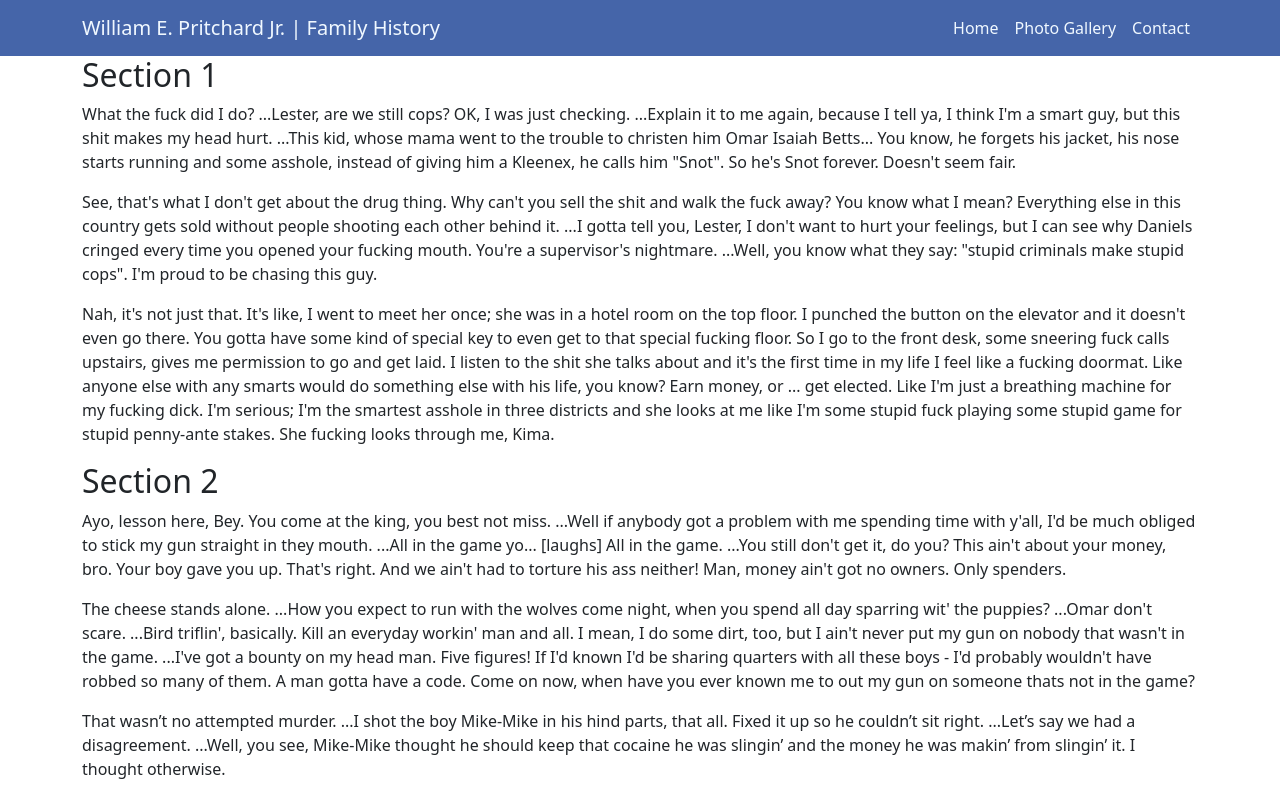
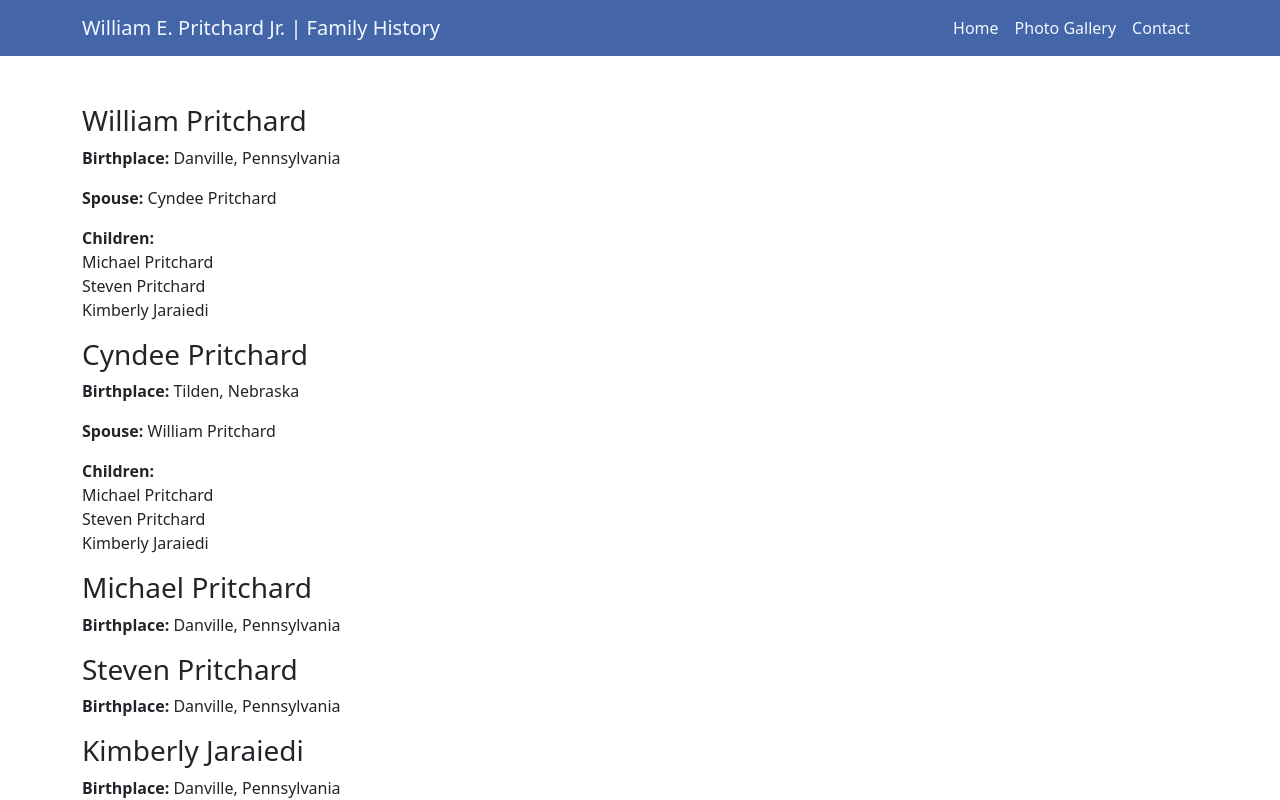
Before and after one commit to spritchard54/pritchard, a React (Vite) app: page / in a window 1280 px wide. Shown: the top 800 px of the page. Built offline with nearby package versions, Linux system fonts and the light colour scheme.

Commit message:
Data files updated, and initial content loaded

```diff
--- a/src/data/people.json
+++ b/src/data/people.json
@@ -0,0 +1,104 @@
+[
+    {
+        "_id": {
+            "$oid": "6aa45d044b02fc3d05a49db2"
+        },
+        "name": {
+            "first": "William",
+            "middle": "Eugene",
+            "last": "Pritchard",
+            "suffix": "Jr."
+        },
+        "birth": {
+            "date": "1950-08-29",
+            "location": {
+                "town": "Danville",
+                "state": "Pennsylvania",
+                "country": "United States"
+            }
+        },
+        "personKey": "william-pritchard-9db2"
+    },
+    {
+        "_id": {
+            "$oid": "6aa54e394b02fc3d05a49db5"
+        },
+        "name": {
+            "first": "Cyndee",
+            "Middle": "Susan",
+            "last": "Pritchard",
+            "suffix": "Jr.",
+            "maiden": "Dunivan"
+        },
+        "birth": {
+            "date": "1950-08-29",
+            "location": {
+                "town": "Tilden",
+                "state": "Nebraska",
+                "country": "United States"
+            }
+        },
+        "personKey": "cyndee-pritchard-9db5"
+    },
+    {
+        "_id": {
+            "$oid": "6aa54efb4b02fc3d05a49db6"
+        },
+        "name": {
+            "first": "Michael",
+            "middle": "Joseph",
+            "last": "Pritchard",
+            "suffix": ""
+        },
+        "birth": {
+            "date": "1977-04-26",
+            "location": {
+                "town": "Danville",
+                "state": "Pennsylvania",
+                "country": "United States"
+            }
+        },
+        "personKey": "michael-pritchard-9db6"
+    },
+    {
+        "_id": {
+            "$oid": "6aa54f374b02fc3d05a49db7"
+        },
+        "name": {
+            "first": "Steven",
+            "middle": "William",
+            "last": "Pritchard",
+            "suffix": ""
+        },
+        "birth": {
+            "date": "1979-09-05",
+            "location": {
+                "town": "Danville",
+                "state": "Pennsylvania",
+                "country": "United States"
+            }
+        },
+        "personKey": "steven-pritchard-9db7"
+    },
+    {
+        "_id": {
+            "$oid": "6aa54f8a4b02fc3d05a49db8"
+        },
+        "name": {
+            "first": "Kimberly",
+            "Middle": "Lynn",
+            "last": "Jaraiedi",
+            "suffix": "",
+            "maiden": "Pritchard"
+        },
+        "birth": {
+            "date": "1983-04-12",
+            "location": {
+                "town": "Danville",
+                "state": "Pennsylvania",
+                "country": "United States"
+            }
+        },
+        "personKey": "kimberly-jaraiedi-9db8"
+    }
+]
--- /dev/null
+++ b/src/data/relationships.json
@@ -0,0 +1,96 @@
+[
+    {
+        "_id": {
+            "$oid": "6aa5c192a091364f8a82169f"
+        },
+        "type": "spouse",
+        "person1Id": {
+            "$oid": "6aa45d044b02fc3d05a49db2"
+        },
+        "person2Id": {
+            "$oid": "6aa54e394b02fc3d05a49db5"
+        },
+        "marriage": {
+            "year": 1975,
+            "place": {
+                "town": "Tilden",
+                "state": "Nebraska",
+                "country": "United States"
+            },
+            "day": "15",
+            "month": "March"
+        }
+    },
+    {
+        "_id": {
+            "$oid": "6aa5c24ea091364f8a8216a0"
+        },
+        "type": "parent-child",
+        "parentId": {
+            "$oid": "6aa45d044b02fc3d05a49db2"
+        },
+        "childId": {
+            "$oid": "6aa54efb4b02fc3d05a49db6"
+        }
+    },
+    {
+        "_id": {
+            "$oid": "6aa5c24ea091364f8a8216a1"
+        },
+        "type": "parent-child",
+        "parentId": {
+            "$oid": "6aa54e394b02fc3d05a49db5"
+        },
+        "childId": {
+            "$oid": "6aa54efb4b02fc3d05a49db6"
+        }
+    },
+    {
+        "_id": {
+            "$oid": "6aa5c24ea091364f8a8216a2"
+        },
+        "type": "parent-child",
+        "parentId": {
+            "$oid": "6aa45d044b02fc3d05a49db2"
+        },
+        "childId": {
+            "$oid": "6aa54f374b02fc3d05a49db7"
+        }
+    },
+    {
+        "_id": {
+            "$oid": "6aa5c24ea091364f8a8216a3"
+        },
+        "type": "parent-child",
+        "parentId": {
+            "$oid": "6aa54e394b02fc3d05a49db5"
+        },
+        "childId": {
+            "$oid": "6aa54f374b02fc3d05a49db7"
+        }
+    },
+    {
+        "_id": {
+            "$oid": "6aa5c24ea091364f8a8216a4"
+        },
+        "type": "parent-child",
+        "parentId": {
+            "$oid": "6aa45d044b02fc3d05a49db2"
+        },
+        "childId": {
+            "$oid": "6aa54f8a4b02fc3d05a49db8"
+        }
+    },
+    {
+        "_id": {
+            "$oid": "6aa5c24ea091364f8a8216a5"
+        },
+        "type": "parent-child",
+        "parentId": {
+            "$oid": "6aa54e394b02fc3d05a49db5"
+        },
+        "childId": {
+            "$oid": "6aa54f8a4b02fc3d05a49db8"
+        }
+    }
+]
--- a/src/pages/Home.jsx
+++ b/src/pages/Home.jsx
@@ -1,78 +1,178 @@
+import people from "../data/people.json";
+import relationships from "../data/relationships.json";
+
 function Home() {
   return (
-    <main className="container">
-      <h2>Section 1</h2>
-      <section>
-        <p>
-          What the fuck did I do? ...Lester, are we still cops? OK, I was just
-          checking. ...Explain it to me again, because I tell ya, I think I'm a
-          smart guy, but this shit makes my head hurt. ...This kid, whose mama
-          went to the trouble to christen him Omar Isaiah Betts... You know, he
-          forgets his jacket, his nose starts running and some asshole, instead
-          of giving him a Kleenex, he calls him "Snot". So he's Snot forever.
-          Doesn't seem fair.
-        </p>
-        <p>
-          See, that's what I don't get about the drug thing. Why can't you sell
-          the shit and walk the fuck away? You know what I mean? Everything else
-          in this country gets sold without people shooting each other behind
-          it. ...I gotta tell you, Lester, I don't want to hurt your feelings,
-          but I can see why Daniels cringed every time you opened your fucking
-          mouth. You're a supervisor's nightmare. ...Well, you know what they
-          say: "stupid criminals make stupid cops". I'm proud to be chasing this
-          guy.
-        </p>
-        <p>
-          Nah, it's not just that. It's like, I went to meet her once; she was
-          in a hotel room on the top floor. I punched the button on the elevator
-          and it doesn't even go there. You gotta have some kind of special key
-          to even get to that special fucking floor. So I go to the front desk,
-          some sneering fuck calls upstairs, gives me permission to go and get
-          laid. I listen to the shit she talks about and it's the first time in
-          my life I feel like a fucking doormat. Like anyone else with any
-          smarts would do something else with his life, you know? Earn money, or
-          ... get elected. Like I'm just a breathing machine for my fucking
-          dick. I'm serious; I'm the smartest asshole in three districts and she
-          looks at me like I'm some stupid fuck playing some stupid game for
-          stupid penny-ante stakes. She fucking looks through me, Kima.
-        </p>
-      </section>
-       <h2>Section 2</h2>
-      <section>
-        <p>
-          Ayo, lesson here, Bey. You come at the king, you best not miss.
-          ...Well if anybody got a problem with me spending time with y'all, I'd
-          be much obliged to stick my gun straight in they mouth. ...All in the
-          game yo... [laughs] All in the game. ...You still don't get it, do
-          you? This ain't about your money, bro. Your boy gave you up. That's
-          right. And we ain't had to torture his ass neither! Man, money ain't
-          got no owners. Only spenders.
-        </p>
-        <p>
-          The cheese stands alone. ...How you expect to run with the wolves come
-          night, when you spend all day sparring wit' the puppies? ...Omar don't
-          scare. ...Bird triflin', basically. Kill an everyday workin' man and
-          all. I mean, I do some dirt, too, but I ain't never put my gun on
-          nobody that wasn't in the game. ...I've got a bounty on my head man.
-          Five figures! If I'd known I'd be sharing quarters with all these boys
-          - I'd probably wouldn't have robbed so many of them. A man gotta have
-          a code. Come on now, when have you ever known me to out my gun on
-          someone thats not in the game?
-        </p>
-        <p>
-          That wasn’t no attempted murder. ...I shot the boy Mike-Mike in his
-          hind parts, that all. Fixed it up so he couldn’t sit right. ...Let’s
-          say we had a disagreement. ...Well, you see, Mike-Mike thought he
-          should keep that cocaine he was slingin’ and the money he was makin’
-          from slingin’ it. I thought otherwise.
-        </p>
-      </section>
-      <h2>Section 3</h2>
-      <section>
-        <p>
-          That's good. That's like a forty degree day. Ain't nobody got nuttin to say about a forty degree day. Fifty? Bring a smile to your face. Sixty? Shit, ...damn near barbecuing that mothafucka. Go down to twenty? Get they blood complainin... but forty? Nobody give a FUCK about forty. Nobody remember forty, and ya'll is giving me way too many forty degree days. What the fuck?!
-        </p>
-      </section>
+    <main className="container mt-5">
+      <div>
+        {/*
+          Loop through the people array.
+          For each person, React will create a section of JSX containing
+          that person's information and their relationships.
+        */}
+        {people.map((person) => {
+
+          /*
+            Get the current person's MongoDB ObjectId.
+
+            person._id looks like:
+            {
+              "$oid": "6aa45d044b02fc3d05a49db2"
+            }
+
+            We only need the actual ID string, so we access .$oid.
+          */
+          const personId = person._id.$oid;
+
+
+          /*
+            Look through the relationships array for a spouse relationship
+            involving the current person.
+
+            We use .find() because a person should only have one current
+            matching spouse relationship in this data model.
+
+            The current person could be stored as either person1Id OR
+            person2Id, so we check both fields.
+
+            .find() returns the matching relationship object.
+            If none is found, it returns undefined.
+          */
+          const spouseRelationship = relationships.find(
+            (relationship) =>
+              relationship.type === "spouse" &&
+              (relationship.person1Id.$oid === personId ||
+                relationship.person2Id.$oid === personId),
+          );
+
+          /*
+            Find all parent-child relationships where the current person
+            is listed as the parent.
+
+            We use .filter() instead of .find() because a person can have
+            multiple children.
+
+            The result is a new array containing all of the matching
+            parent-child relationship objects.
+          */
+          const childRelationships = relationships.filter(
+            (relationship) =>
+              relationship.type === "parent-child" &&
+              relationship.parentId.$oid === personId,
+          );
+
+          /*
+            Determine which person in the spouse relationship is the
+            OTHER person.
+
+            If the current person is person1Id, then their spouse must
+            be person2Id.
+
+            Otherwise, their spouse is person1Id.
+
+            The ?. is optional chaining. If spouseRelationship is undefined,
+            JavaScript will return undefined instead of causing an error.
+          */
+          const spouseId =
+            spouseRelationship?.person1Id.$oid === personId
+              ? spouseRelationship.person2Id.$oid
+              : spouseRelationship?.person1Id.$oid;
+
+          /*
+            We now know the spouse's ID, but we still need the spouse's
+            actual person record.
+
+            Search the people array for the person whose MongoDB ObjectId
+            matches spouseId.
+
+            This gives us access to their name, birth information, etc.
+          */
+          const spouse = people.find(
+            (otherPerson) => otherPerson._id.$oid === spouseId,
+          );
+
+          /*
+            Convert the parent-child relationship records into actual
+            person records.
+
+            First, .map() goes through each parent-child relationship.
+
+            For each relationship, .find() searches the people array
+            for the person whose ObjectId matches relationship.childId.
+
+            The result is an array of actual person objects representing
+            the current person's children.
+
+            .filter(Boolean) removes any undefined values in case a childId
+            exists in relationships.json but the matching person cannot
+            be found in people.json.
+          */
+          const children = childRelationships
+            .map((relationship) =>
+              people.find(
+                (otherPerson) =>
+                  otherPerson._id.$oid === relationship.childId.$oid,
+              ),
+            )
+            .filter(Boolean);
+
+          /*
+            Return the JSX that will be displayed for the current person.
+
+            person.personKey is used as React's unique key for each person
+            created by the people.map().
+          */
+          return (
+            <div key={person.personKey}>
+
+              {/* Display the current person's name. */}
+              <h3>
+                {person.name.first} {person.name.last}
+              </h3>
+
+              {/* Display the current person's birthplace. */}
+              <p>
+                <strong>Birthplace:</strong> {person.birth.location.town},{" "}
+                {person.birth.location.state}
+              </p>
+
+              {/*
+                Only display the spouse section if a spouse was found.
+
+                This is conditional rendering:
+                if "spouse" contains a person object, render the <p>.
+                If spouse is undefined, React renders nothing.
+              */}
+              {spouse && (
+                <p>
+                  <strong>Spouse:</strong> {spouse.name.first}{" "}
+                  {spouse.name.last}
+                </p>
+              )}
+
+              {/*
+                Only display the Children section when the person has
+                at least one child.
+
+                We then use another .map() to display each child in the
+                children array.
+              */}
+              {children.length > 0 && (
+                <div className="mb-3">
+                  <strong>Children:</strong>
+
+                  {children.map((child) => (
+                    <div key={child.personKey}>
+                      {child.name.first} {child.name.last}
+                    </div>
+                  ))}
+
+                </div>
+              )}
+            </div>
+          );
+        })}
+      </div>
     </main>
   );
 }
```
